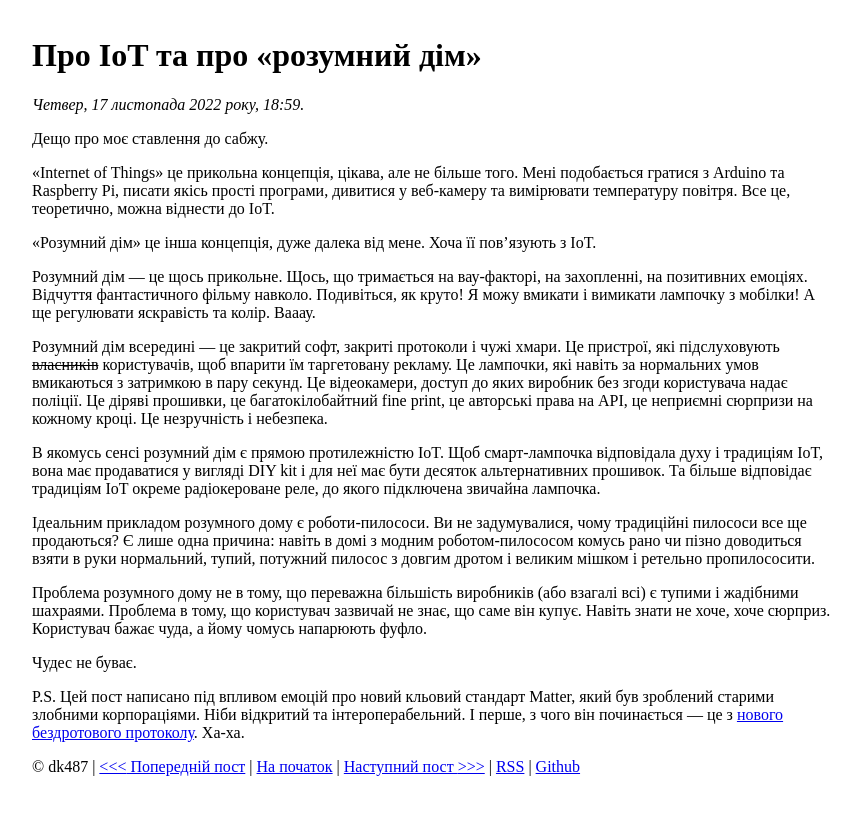
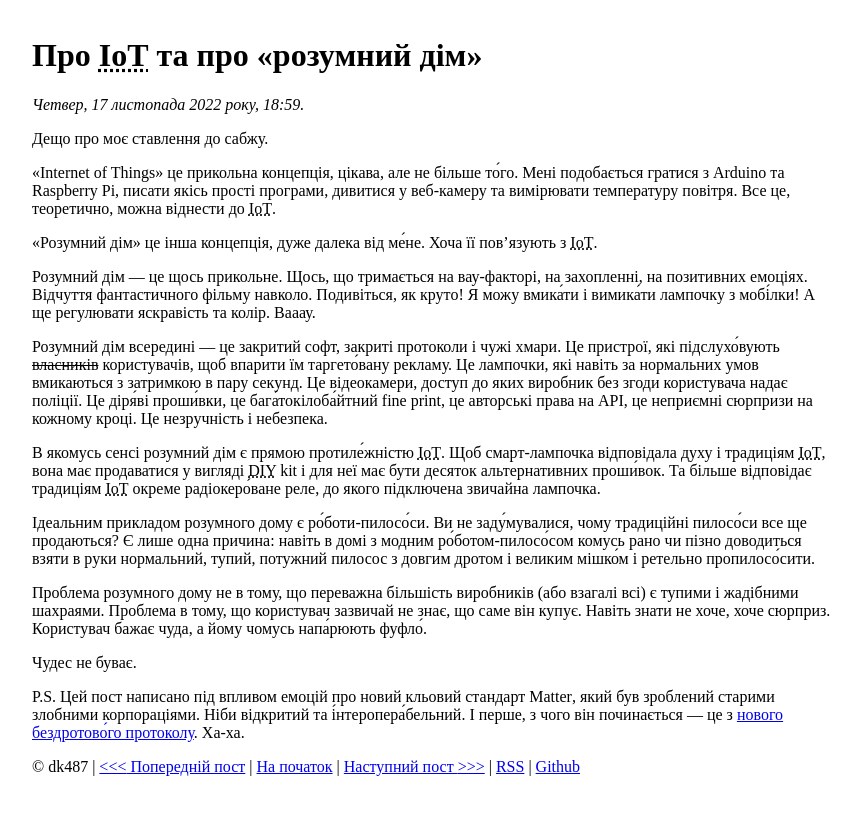
Before and after one commit to dk487/test.de.co.ua, a Jekyll site: the page built from _posts/2022/2022-11-17-pro-iot-ta-pro-rozumnyi-dim.md, in a window 1280 px wide. Shown: the top 815 px of the page, without its empty margins (208-1069 px from the left). Built offline with Jekyll 4.4.1, drawn with Linux system fonts in a browser that asks for light colours.

Commit message:
Better @aural performance

```diff
--- a/_posts/2022/2022-11-17-pro-iot-ta-pro-rozumnyi-dim.md
+++ b/_posts/2022/2022-11-17-pro-iot-ta-pro-rozumnyi-dim.md
@@ -1,24 +1,24 @@
 ---
-title: Про IoT та про «розумний дім»
+title: Про <abbr lang="en" title="Internet of Things">IoT</abbr> та про «розумний дім»
 date: 2022-11-17 20:59:13 +02:00
 ---
 
 Дещо про моє ставлення до сабжу.
 
-«Internet of Things» це прикольна концепція, цікава, але не більше того. Мені подобається гратися з Arduino та Raspberry Pi, писати якісь прості програми, дивитися у веб-камеру та вимірювати температуру повітря. Все це, теоретично, можна віднести до IoT.
+<span lang="en">«Internet of Things»</span> це прикольна концепція, цікава, але не більше то́го. Мені подобається гратися з <span lang="en">Arduino</span> та <span lang="en">Raspberry Pi</span>, писати якісь прості програми, дивитися у веб-камеру та вимірювати температуру повітря. Все це, теоретично, можна віднести до <abbr lang="en" title="Internet of Things">IoT</abbr>.
 
-«Розумний дім» це інша концепція, дуже далека від мене. Хоча її пов'язують з IoT.
+«Розумний дім» це інша концепція, дуже далека від ме́не. Хоча її пов'язують з <abbr lang="en" title="Internet of Things">IoT</abbr>.
 
-Розумний дім — це щось прикольне. Щось, що тримається на вау-факторі, на захопленні, на позитивних емоціях. Відчуття фантастичного фільму навколо. Подивіться, як круто! Я можу вмикати і вимикати лампочку з мобілки! А ще регулювати яскравість та колір. Вааау.
+Розумний дім — це щось прикольне. Щось, що тримається на вау-факторі, на захопленні, на позитивних емоціях. Відчуття фантастичного фільму навколо. Подивіться, як круто! Я можу вмика́ти і вимика́ти лампочку з мобі́лки! А ще регулювати яскравість та колір. Вааау.
 
-Розумний дім всередині — це закритий софт, закриті протоколи і чужі хмари. Це пристрої, які підслуховують ~~власників~~ користувачів, щоб впарити їм таргетовану рекламу. Це лампочки, які навіть за нормальних умов вмикаються з затримкою в пару секунд. Це відеокамери, доступ до яких виробник без згоди користувача надає поліції. Це діряві прошивки, це багатокілобайтний fine print, це авторські права на API, це неприємні сюрпризи на кожному кроці. Це незручність і небезпека.
+Розумний дім всередині — це закритий софт, закриті протоколи і чужі хмари. Це пристрої, які підслухо́вують ~~власників~~ користувачів, щоб впарити їм таргето́вану рекламу. Це лампочки, які навіть за нормальних умов вмикаються з затримкою в пару секунд. Це відеокамери, доступ до яких виробник без згоди користувача надає поліції. Це діря́ві проши́вки, це бага́токілоба́йтний <span lang="en">fine print</span>, це авторські права на <abbr lang="en">API</abbr>, це неприємні сюрпризи на кожному кроці. Це незручність і небезпека.
 
-В якомусь сенсі розумний дім є прямою протилежністю IoT. Щоб смарт-лампочка відповідала духу і традиціям IoT, вона має продаватися у вигляді DIY kit і для неї має бути десяток альтернативних прошивок. Та більше відповідає традиціям IoT окреме радіокероване реле, до якого підключена звичайна лампочка.
+В якомусь сенсі розумний дім є прямою протиле́жністю <abbr lang="en" title="Internet of Things">IoT</abbr>. Щоб смарт-лампочка відповідала духу і традиціям <abbr lang="en" title="Internet of Things">IoT</abbr>, вона має продаватися у вигляді <span lang="en"><abbr title="Do It Yourself">DIY</abbr> kit</span> і для неї має бути десяток альтернативних проши́вок. Та більше відповідає традиціям <abbr lang="en" title="Internet of Things">IoT</abbr> окреме радіокеро́ване реле, до якого підключена звичайна лампочка.
 
-Ідеальним прикладом розумного дому є роботи-пилососи. Ви не задумувалися, чому традиційні пилососи все ще продаються? Є лише одна причина: навіть в домі з модним роботом-пилососом комусь рано чи пізно доводиться взяти в руки нормальний, тупий, потужний пилосос з довгим дротом і великим мішком і ретельно пропилососити.
+Ідеальним прикладом розумного дому є ро́боти-пилосо́си. Ви не заду́мувалися, чому традиційні пилосо́си все ще продаються? Є лише одна причина: навіть в домі з модним ро́ботом-пилосо́сом комусь рано чи пізно доводиться взяти в руки нормальний, тупий, потужний пилосос з довгим дротом і великим мішко́м і ретельно пропилосо́сити.
 
-Проблема розумного дому не в тому, що переважна більшість виробників (або взагалі всі) є тупими і жадібними шахраями. Проблема в тому, що користувач зазвичай не знає, що саме він купує. Навіть знати не хоче, хоче сюрприз. Користувач бажає чуда, а йому чомусь напарюють фуфло.
+Проблема розумного дому не в тому, що переважна більшість виробників (або взагалі всі) є тупими і жадібними шахраями. Проблема в тому, що користувач зазвичай не знає, що саме він купує. Навіть знати не хоче, хоче сюрприз. Користувач бажає чуда, а йому чомусь напа́рюють фуфло́.
 
 Чудес не буває.
 
-P.S. Цей пост написано під впливом емоцій про новий кльовий стандарт Matter, який був зроблений старими злобними корпораціями. Ніби відкритий та інтероперабельний. І перше, з чого він починається — це з [нового бездротового протоколу](https://xkcd.com/927/). Ха-ха.
+P.S. Цей пост написано під впливом емоцій про новий кльовий стандарт <span lang="en">Matter</span>, який був зроблений старими злобними корпораціями. Ніби відкритий та і́нтеропера́бельний. І перше, з чого він починається — це з [нового бездротово́го протоколу](https://xkcd.com/927/). Ха-ха.
```
